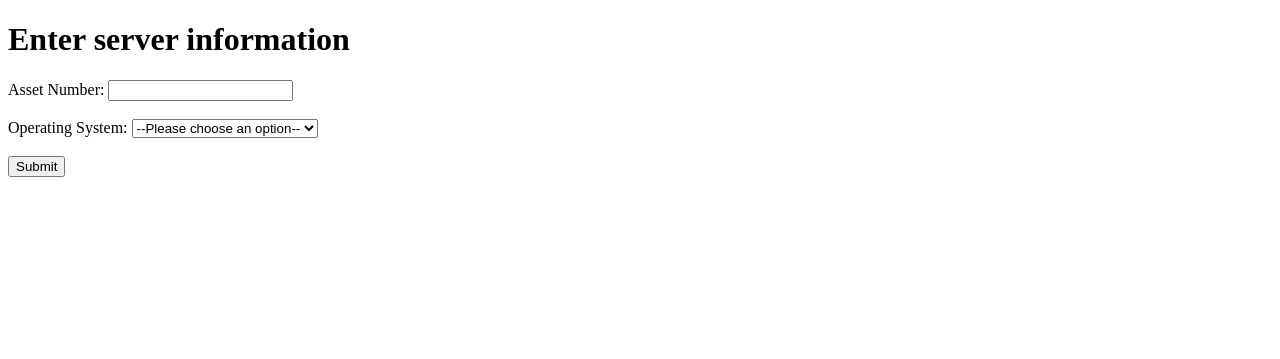
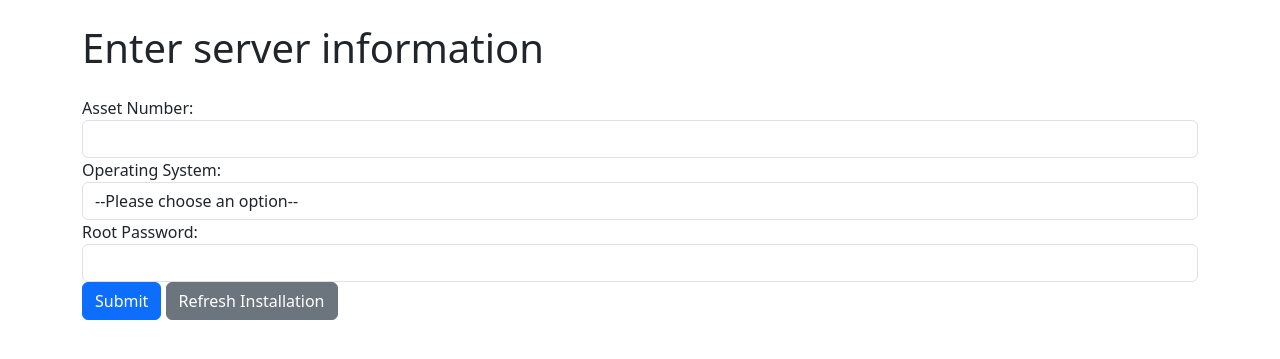
Before and after one commit to arianacason/Flask_app, a Flask app: page / in a window 1280 px wide. Shown: the top 359 px of the page. Run offline with Flask 3, Linux system fonts and the light colour scheme; some libraries are stand-ins or nearby versions.

Commit message:
Update index.html

```diff
--- a/templates/index.html
+++ b/templates/index.html
@@ -5,14 +5,25 @@
     <meta http-equiv="X-UA-Compatible" content="IE=edge">
     <meta name="viewport" content="width=device-width, initial-scale=1.0">
     <title>Server Information</title>
+    <!-- Add Bootstrap CSS -->
+    <link rel="stylesheet" href="{{ url_for('static', filename='bootstrap.min.css') }}">
 </head>
 <body>
-    <h1>Enter server information</h1>
+    <div class="container">
+        <h1 class="my-4">Enter server information</h1>
+        {% if error %}
+            <div class="alert alert-danger" role="alert">
+                {{ error }}
+            </div>
+        {% endif %}
         <form action="/" method="post">
+            <div class="form-group">
                 <label for="asset_number">Asset Number:</label>
-        <input type="text" id="asset_number" name="asset_number" required><br><br>
+                <input type="text" class="form-control" id="asset_number" name="asset_number" required>
+            </div>
+            <div class="form-group">
                 <label for="os_type">Operating System:</label>
-        <select id="os_type" name="os_type" required>
+                <select class="form-control" id="os_type" name="os_type" required>
                     <option value="">--Please choose an option--</option>
                     <option value="Windows Server">Windows Server 11</option>
                     <option value="Windows Server">Windows Server 10</option>
@@ -23,8 +34,14 @@
                     <option value="Solaris">Solaris</option>
                     <!-- Add more operating system options as needed -->
                 </select>
-        <br><br>
-        <input type="submit" value="Submit">
+            </div>
+            <div class="form-group">
+                <label for="root_password">Root Password:</label>
+                <input type="password" class="form-control" id="root_password" name="root_password" required>
+            </div>
+            <button type="submit" class="btn btn-primary">Submit</button>
+            <button type="button" class="btn btn-secondary" onclick="location.reload()">Refresh Installation</button>
         </form>
+    </div>
 </body>
 </html>
```
Lines whose indentation alone changed are shown as unchanged.
